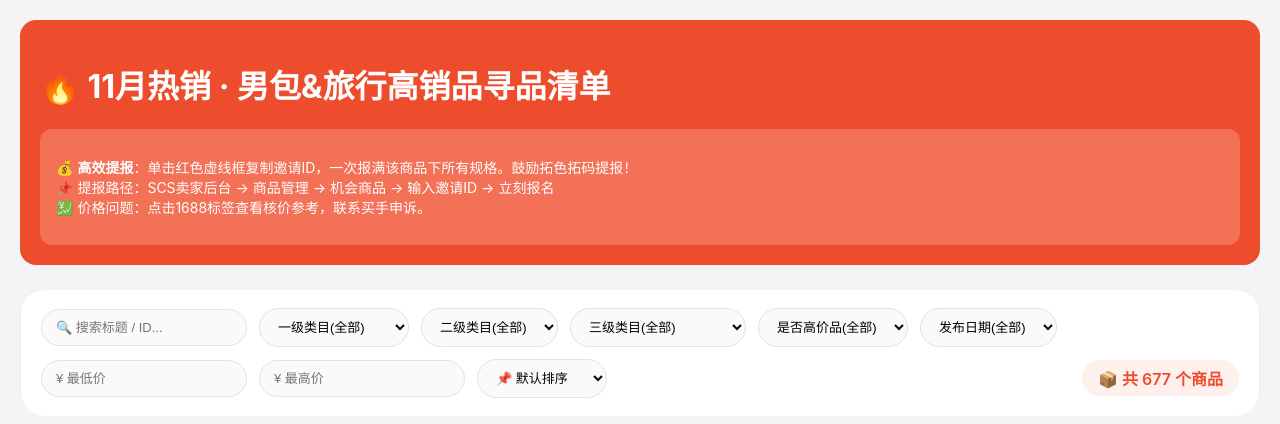
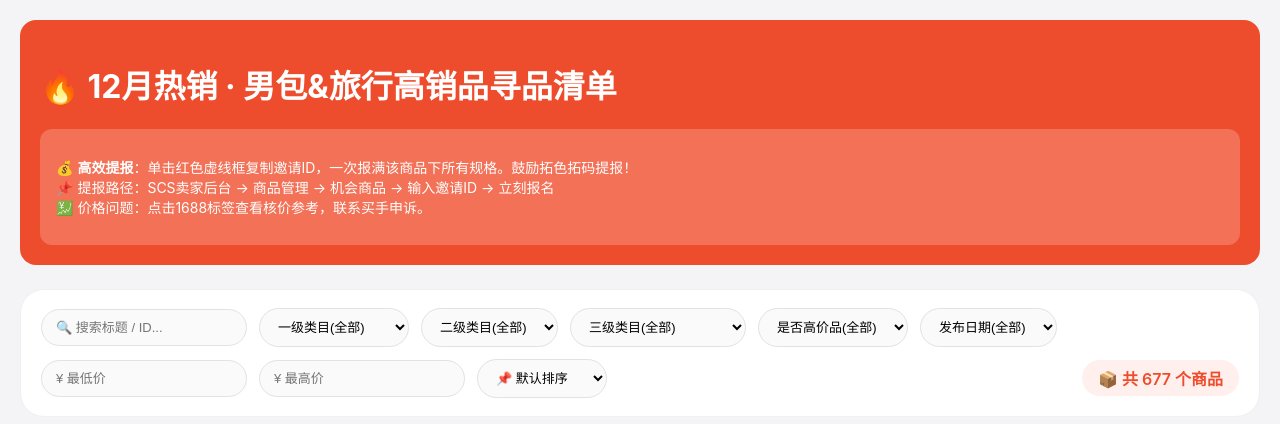
Before and after one commit to dennischeng-svg/Bags-Travel_high-adis, a plain HTML site: page index.html in a window 1280 px wide. Shown: the top 424 px of the page. Drawn offline with Linux system fonts and the light colour scheme.

Commit message:
Update index.html

```diff
--- a/index.html
+++ b/index.html
@@ -232,7 +232,7 @@
 <body>
 <div class="container">
     <header>
-        <h1>🔥 11月热销 · 男包&旅行高销品寻品清单</h1>
+        <h1>🔥 12月热销 · 男包&旅行高销品寻品清单</h1>
         <div class="desc-box">
             <p>💰 <strong>高效提报</strong>：单击红色虚线框复制邀请ID，一次报满该商品下所有规格。鼓励拓色拓码提报！<br>
             📌 提报路径：SCS卖家后台 → 商品管理 → 机会商品 → 输入邀请ID → 立刻报名<br>
```
